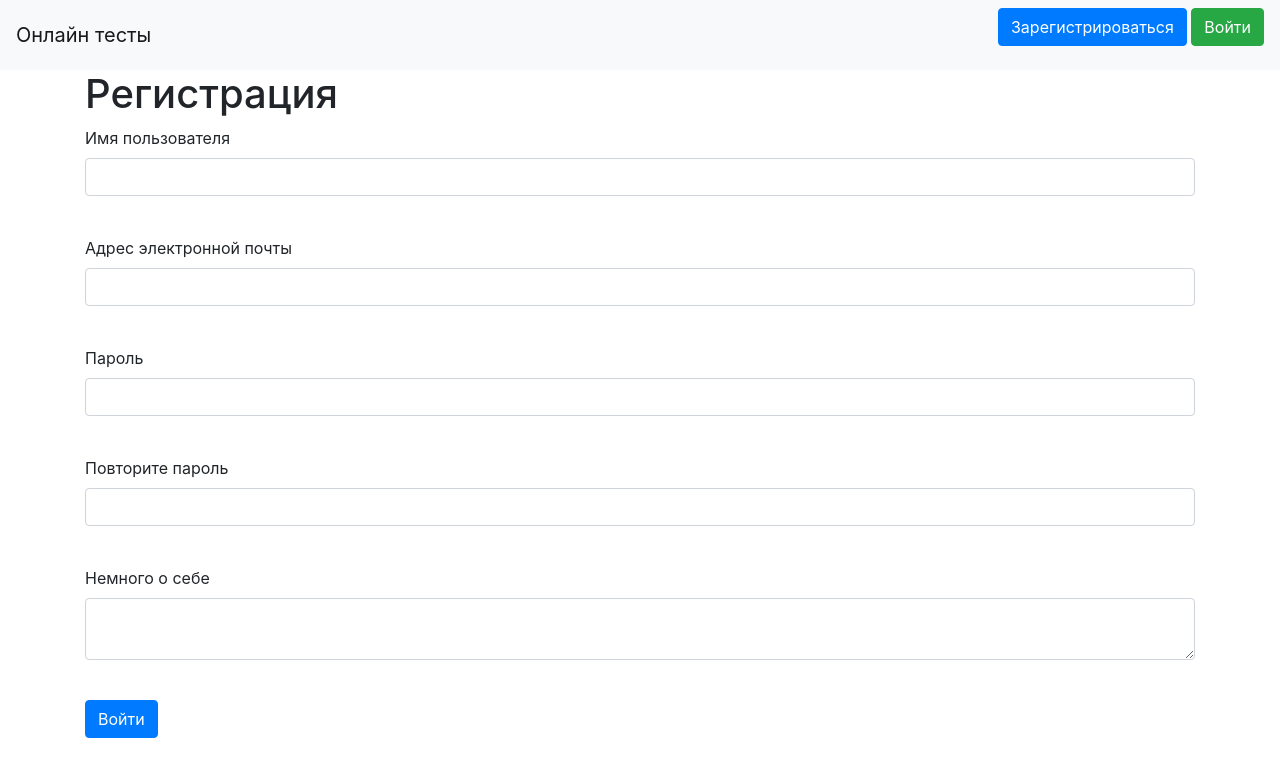
After one commit to Fazam-coder/OnlineTests, a Flask app: template templates/register.html in a window 1280 px wide. The commit adds this page. Shown: the top 777 px of the page. Run offline with Flask 2, Linux system fonts and the light colour scheme; the template is opened without the code that fills it: values that come from a table or form of the project are taken from there, others are empty; some libraries are stand-ins or nearby versions.

Commit message:
register.html

```diff
--- /dev/null
+++ b/forms/register.py
@@ -0,0 +1,12 @@
+from flask_wtf import FlaskForm
+from wtforms import StringField, PasswordField, TextAreaField, SubmitField, EmailField
+from wtforms.validators import DataRequired
+
+
+class RegisterForm(FlaskForm):
+    name = StringField('Имя пользователя', validators=[DataRequired()])
+    email = EmailField('Адрес электронной почты', validators=[DataRequired()])
+    password = PasswordField('Пароль', validators=[DataRequired()])
+    password_again = PasswordField('Повторите пароль', validators=[DataRequired()])
+    about = TextAreaField('Немного о себе')
+    submit = SubmitField('Войти')
--- a/main.py
+++ b/main.py
@@ -1,5 +1,7 @@
 from flask import Flask, render_template
 from flask_login import current_user
+
+from forms.register import RegisterForm
 
 app = Flask(__name__)
 app.config['SECRET_KEY'] = 'Fazam_secret_key'
@@ -10,9 +12,10 @@ def index():
     return render_template('base.html', title='Онлайн тесты', current_user=current_user)
 
 
-@app.route('/register')
+@app.route('/register', methods=['GET', 'POST'])
 def register():
-    pass
+    form = RegisterForm()
+    return render_template('register.html', title='Регистрация', form=form, current_user=current_user)
 
 
 def main():
--- a/templates/base.html
+++ b/templates/base.html
@@ -23,7 +23,7 @@
     </nav>
 </header>
 <main role="main" class="container">
-    {% block content %}{% endblock %}
+    {% block content %} {% endblock %}
 </main>
 </body>
 </html>
--- /dev/null
+++ b/templates/register.html
@@ -0,0 +1,48 @@
+{% extends "base.html" %}
+
+{% block content %}
+<h1>Регистрация</h1>
+{% if message %}
+    <div class="alert alert-danger" role="alert">{{ message }}</div>
+{% endif %}
+<form action="" method="post">
+    {{ form.hidden_tag() }}
+    <p>
+        {{ form.name.label }}<br>
+        {{ form.name(class="form-control") }}<br>
+        {% for error in form.name.errors %}
+            <p class="alert alert-danger" role="alert">{{ error }}</p>
+        {% endfor %}
+    </p>
+    <p>
+        {{ form.email.label }}<br>
+        {{ form.email(class="form-control", type="email") }}<br>
+        {% for error in form.email.errors %}
+            <p class="alert alert-danger" role="alert">{{ error }}</p>
+        {% endfor %}
+    </p>
+    <p>
+        {{ form.password.label }}<br>
+        {{ form.password(class="form-control", type="password") }}<br>
+        {% for error in form.password.errors %}
+            <p class="alert alert-danger" role="alert">{{ error }}</p>
+        {% endfor %}
+    </p>
+    <p>
+        {{ form.password_again.label }}<br>
+        {{ form.password_again(class="form-control", type="password") }}<br>
+        {% for error in form.password_again.errors %}
+            <p class="alert alert-danger" role="alert">{{ error }}</p>
+        {% endfor %}
+    </p>
+    <p>
+        {{ form.about.label }}<br>
+        {{ form.about(class="form-control") }}<br>
+        {% for error in form.about.errors %}
+            <p class="alert alert-danger" role="alert">{{ error }}</p>
+        {% endfor %}
+    </p>
+    <p>{{ form.submit(class="btn btn-primary", type="submit") }}</p>
+</form>
+
+{% endblock %}
```
